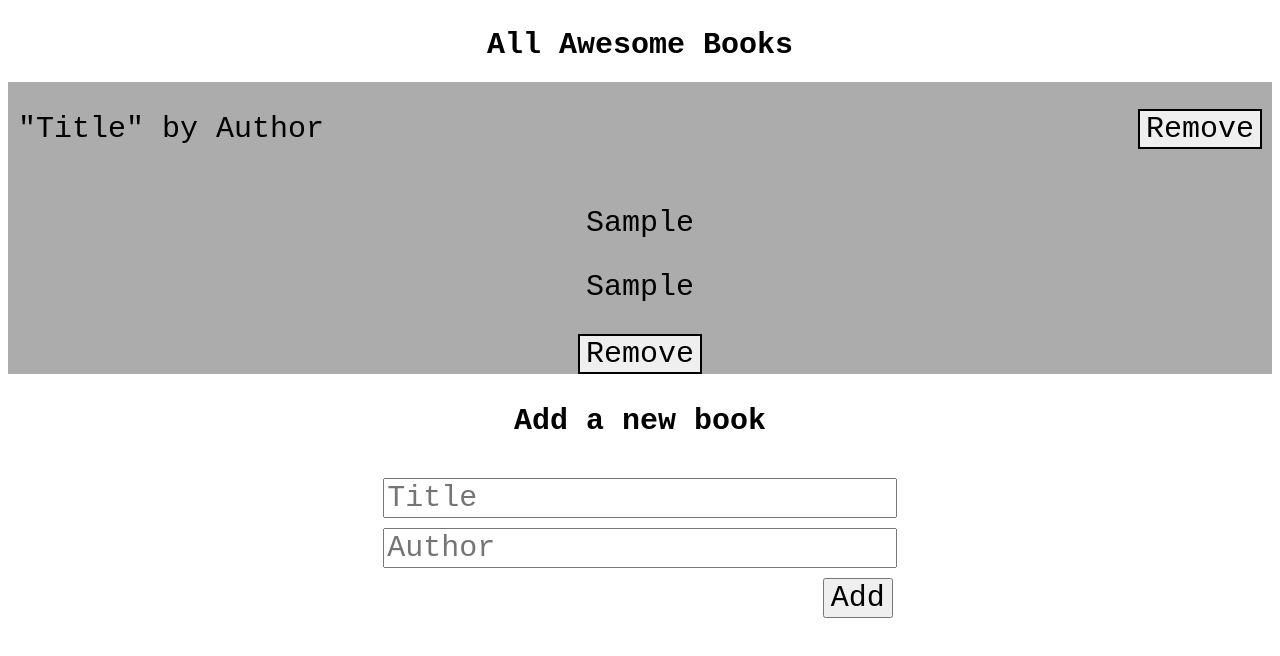
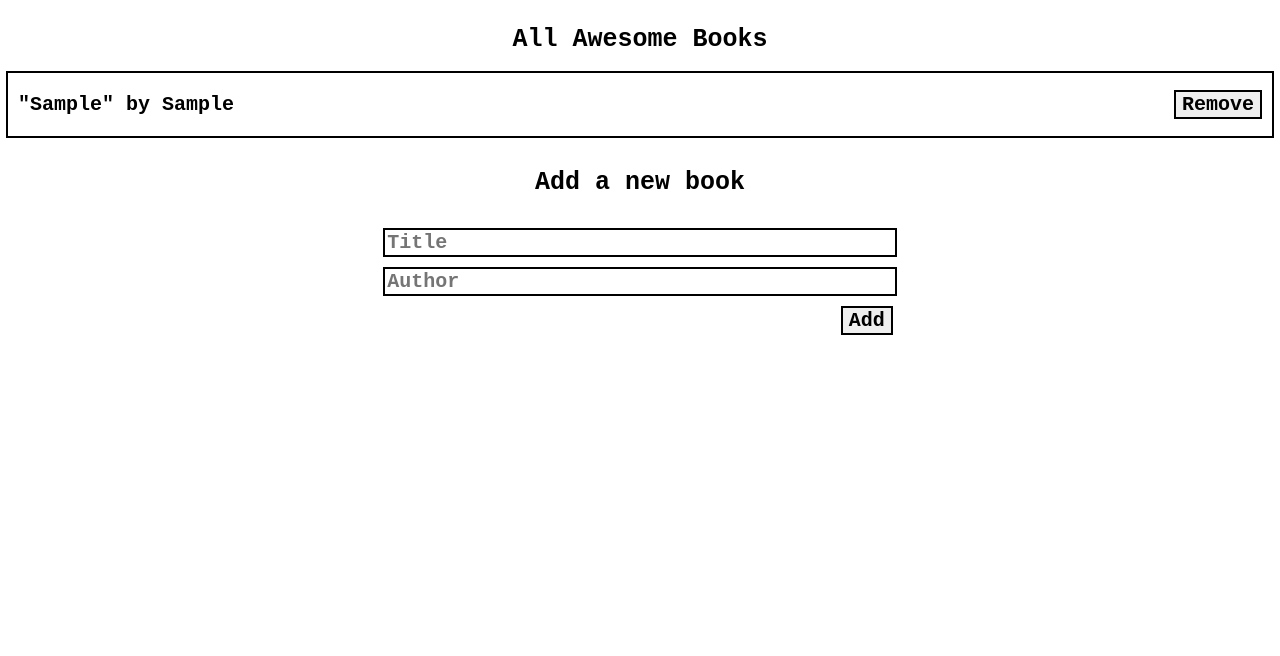
Before and after one commit to olawalecoder/awesomebooks, a website: page index.html in a window 1280 px wide. Both pictures are taken after typing "Sample", "Sample" into the empty fields and a click on the button "Add". Drawn offline with Linux system fonts and the light colour scheme.

Commit message:
Refactor code to use classes

```diff
--- a/app.js
+++ b/app.js
@@ -1,24 +1,26 @@
+/* eslint-disable max-classes-per-file */
 const bookTitle = document.querySelector('.title');
 const bookAuthor = document.querySelector('.author');
 const addButton = document.querySelector('.add');
 const bookList = document.querySelector('.booklist');
 
-let bookCollection = JSON.parse(localStorage.getItem('bookStorage')) || [];
-
-class CreateBook {
+class Book {
   constructor(title, author) {
     this.id = Date.now();
     this.title = title;
     this.author = author;
   }
 }
+class CreateBook {
+  constructor() {
+    this.collection = JSON.parse(localStorage.getItem('bookStorage')) || [];
+  }
 
-function bookTemplate(title, author, id) {
+  bookTemplate(title, author, id) {
     bookList.innerHTML
       += `
-    <div class="book">
-      <p>${title}</p>
-      <p>${author}</p>
+    <div class="list">
+      <p>"${title}" by ${author}</p>
       <button type="button" id="${id}" class="remove" >Remove</button>
     </div>
     `;
@@ -27,35 +29,38 @@ function bookTemplate(title, author, id) {
     const removeButton = document.querySelectorAll('.remove');
     removeButton.forEach((button) => {
       button.addEventListener('click', () => {
-      bookCollection = bookCollection.filter((book) => Number(button.id) !== book.id);
+        this.collection = this.collection.filter((book) => Number(button.id) !== book.id);
         bookList.innerHTML = '';
-      bookCollection.forEach((book) => {
-        bookTemplate(book.title, book.author, book.id);
+        this.collection.forEach((book) => {
+          this.bookTemplate(book.title, book.author, book.id);
         });
-      localStorage.setItem('bookStorage', JSON.stringify(bookCollection));
+        localStorage.setItem('bookStorage', JSON.stringify(this.collection));
       });
     });
-  localStorage.setItem('bookStorage', JSON.stringify(bookCollection));
+    localStorage.setItem('bookStorage', JSON.stringify(this.collection));
   }
 
-function localStorageToWebpage() {
+  localStorageToWebpage() {
     if (localStorage !== null) {
       const store = JSON.parse(localStorage.getItem('bookStorage'));
       store.forEach((book) => {
-      bookTemplate(book.title, book.author, book.id);
+        this.bookTemplate(book.title, book.author, book.id);
       });
     }
   }
 
-function addandRemoveBook() {
+  addandRemoveBook() {
     addButton.addEventListener('click', () => {
-    const currentBook = new CreateBook(bookTitle.value, bookAuthor.value);
-    bookCollection.push(currentBook);
-    bookTemplate(bookTitle.value, bookAuthor.value, currentBook.id);
+      const currentBook = new Book(bookTitle.value, bookAuthor.value);
+      this.collection.push(currentBook);
+      this.bookTemplate(bookTitle.value, bookAuthor.value, currentBook.id);
       bookTitle.value = '';
       bookAuthor.value = '';
     });
-  localStorage.setItem('bookStorage', JSON.stringify(bookCollection));
-  localStorageToWebpage();
+    localStorage.setItem('bookStorage', JSON.stringify(this.collection));
+    this.localStorageToWebpage();
   }
-addandRemoveBook();
+}
+
+const library = new CreateBook();
+library.addandRemoveBook();
--- a/index.html
+++ b/index.html
@@ -13,14 +13,10 @@
     <h1> All Awesome Books</h1>
 
     <div class="booklist">
-      <div class="list">
-        <p>"Title" by Author</p>
-        <button class="remove">Remove</button>
-      </div>
     </div>
 
     <form class="addbooks">
-      <h3>Add a new book</h3>
+      <h2>Add a new book</h2>
       <input type="text" class="title" placeholder="Title">
       <input type="text" class="author" placeholder="Author">
       <button type="button" class="add">Add</button>
--- a/style.css
+++ b/style.css
@@ -1,16 +1,16 @@
 * {
   box-sizing: content-box;
-  font-size: 30px;
+  font-size: 20px;
   font-family: 'Courier New', Courier, monospace;
+  font-weight: bold;
 }
 
-.container{
+.container {
   display: flex;
   flex-direction: column;
   justify-content: center;
   text-align: center;
   align-items: center;
-
 }
 
 .list {
@@ -21,29 +21,41 @@
   padding: 0 10px;
 }
 
-.booklist{
-  background: rgb(172, 172, 172);
-  width: 100%;
+.list:nth-child(odd) {
+  background-color: white;
 }
 
-.addbooks{
+.booklist {
+  background: rgb(202, 201, 201);
+  width: 100%;
+  border: 2px solid black;
+}
+
+.addbooks {
   display: flex;
   flex-direction: column;
   align-items: center;
   gap: 10px;
-  margin: 10px, auto;
+  margin: 10px auto;
   width: 40%;
 }
 
-.addbooks .add {
+.add {
   align-self: flex-end;
 }
 
 .addbooks input {
   width: 100%;
+  border: 2px solid black;
 }
 
-.remove{
+h1,
+h2 {
+  font-size: 25px;
+}
+
+.remove,
+.add {
   border: 2px solid black;
   height: max-content;
 }
```
Lines whose indentation alone changed are shown as unchanged.
